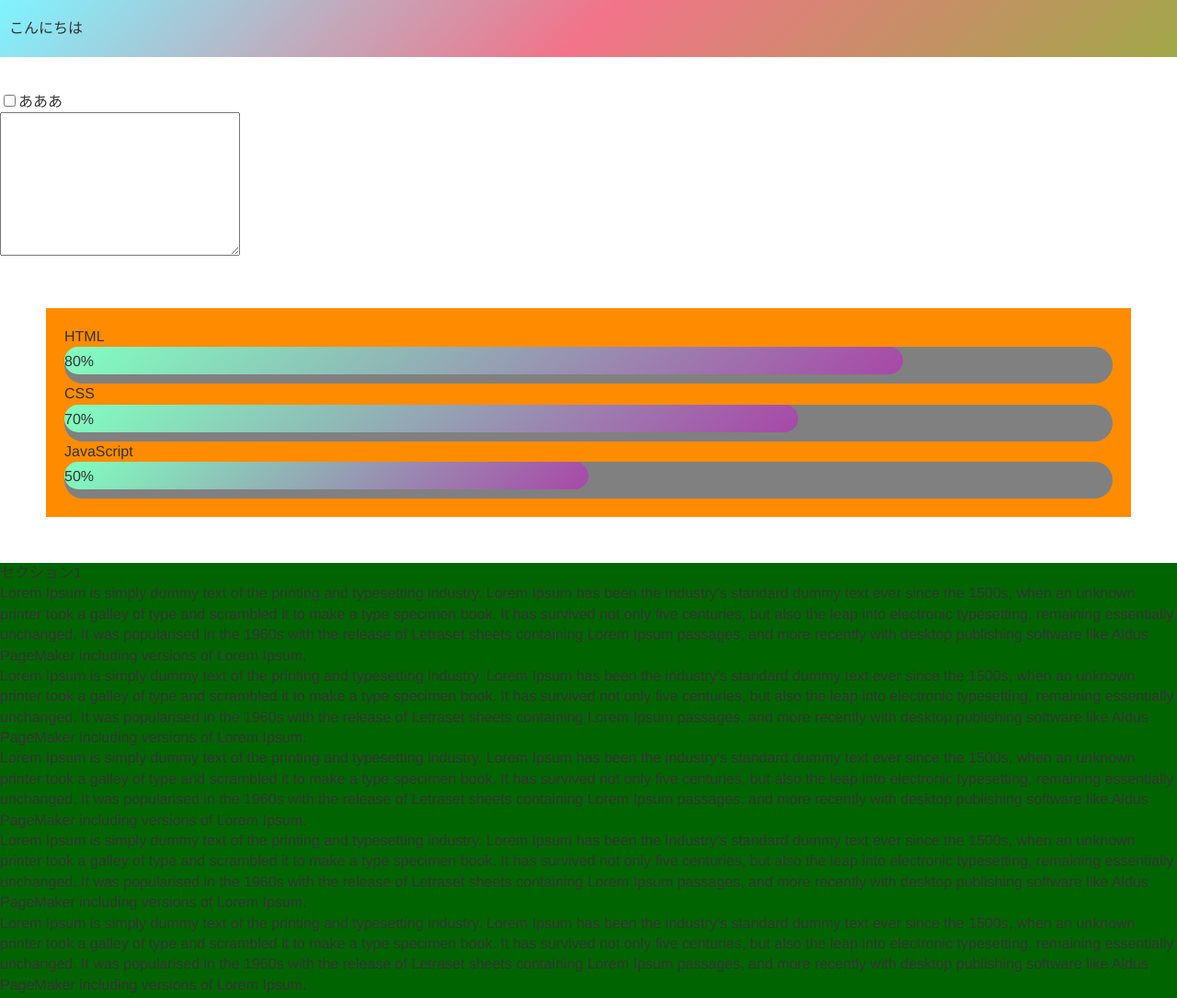
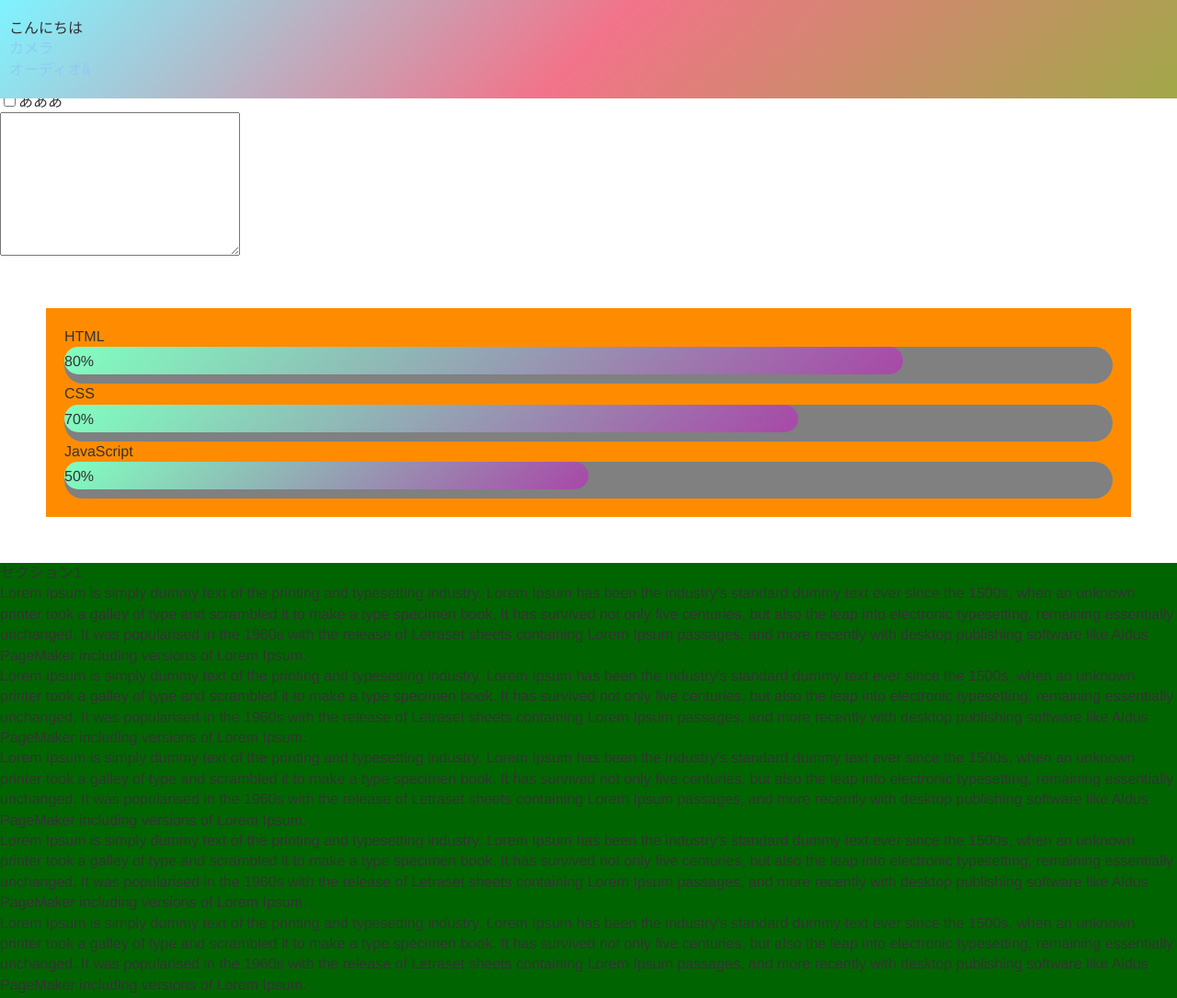
Before and after one commit to kensuke0518/xtremeIroning, a website built with webpack: page docs/index.html in a window 1280 px wide. Shown: the top 1085 px of the page at 92% size. Built offline with nearby package versions, Linux system fonts and the light colour scheme; no server answers.

Commit message:
リンクを追加

```diff
--- a/docs/index.html
+++ b/docs/index.html
@@ -15,6 +15,8 @@
         <nav>
             <ul>
                 <li>こんにちは</li>
+                <li><a href="camera.html">カメラ</a></li>
+                <li><a href="audio.html">オーディオå</a></li>
             </ul>
         </nav>
     </header>
```
